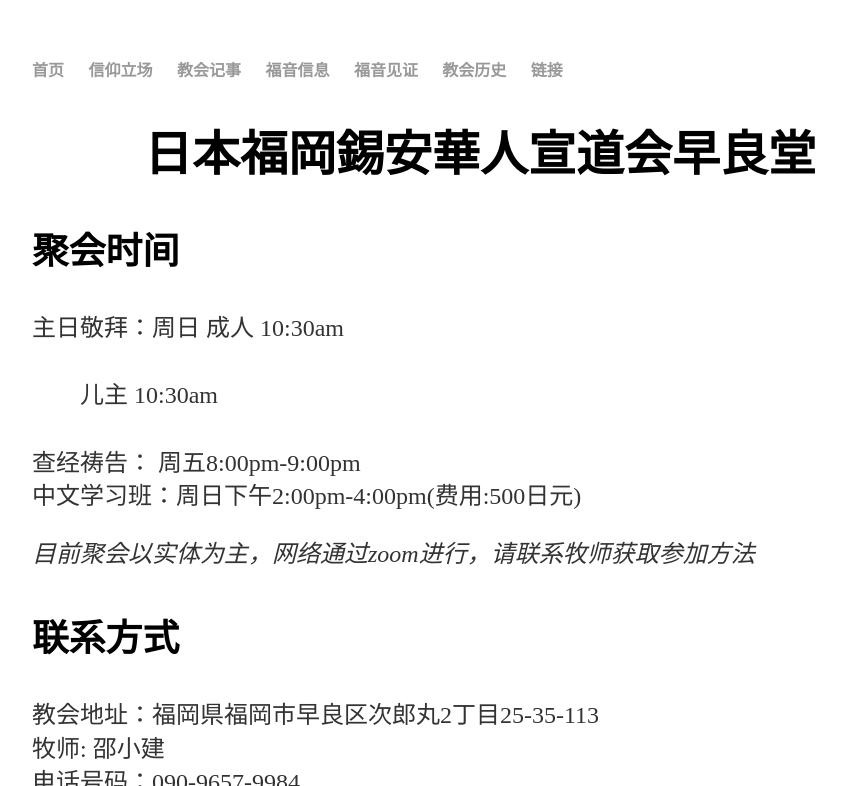
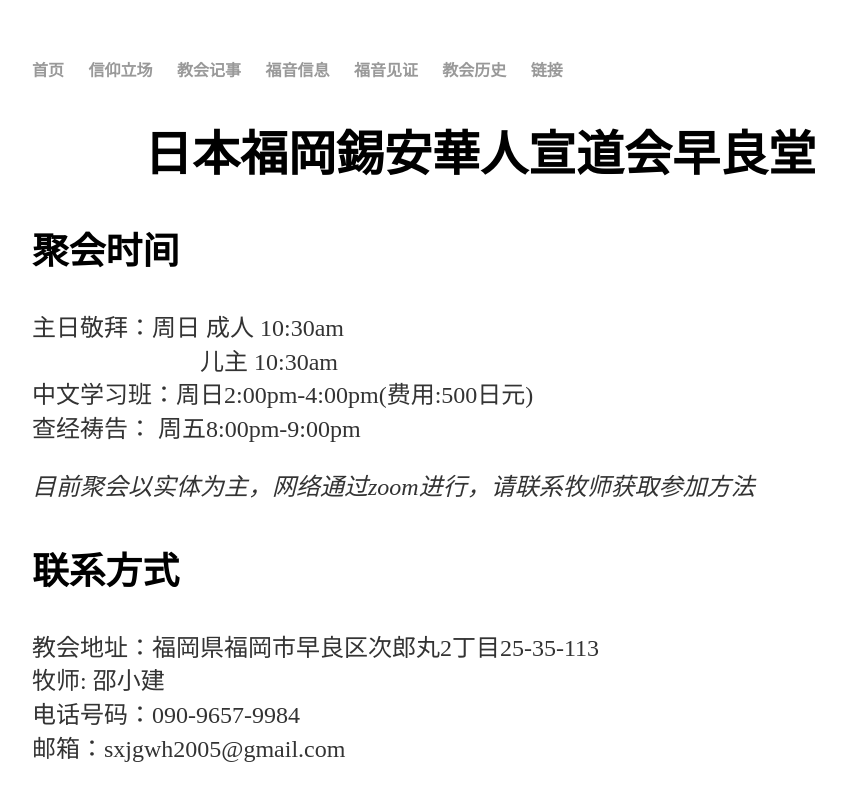
Before and after one commit to fukuokachinesechurch/fukuoka-cmujp-church, a Jekyll site: the page built from index.md, in a window 1280 px wide, cut to the strip 0-786 px from the top of the page. Shown: the whole strip, without its empty margins (160-1006 px from the left). Built offline with Jekyll 4.4.1, drawn with Linux system fonts in a browser that asks for light colours.

Commit message:
主页更新 (#3)
* 启示录更新 (#1)

* 中文学习班 圣经学习

中文学习班 圣经学习

* 主页订正

主页订正

```diff
--- a/index.md
+++ b/index.md
@@ -13,10 +13,13 @@ layout: default
 
 <h3>聚会时间</h3>
 
-主日敬拜：周日&nbsp;成人 10:30am <br>
-&nbsp;&nbsp;&nbsp;&nbsp;&nbsp;&nbsp;&nbsp;&nbsp;儿主  10:30am <br>
-查经祷告：  周五8:00pm-9:00pm <br>
-中文学习班：周日下午2:00pm-4:00pm(费用:500日元)
+主日敬拜：周日&nbsp;成人 10:30am
+<br>
+&emsp;&emsp;&emsp;&emsp;&emsp;&emsp;&emsp;儿主&nbsp;10:30am
+<br>
+中文学习班：周日2:00pm-4:00pm(费用:500日元)
+<br>
+查经祷告：  周五8:00pm-9:00pm
 
 *目前聚会以实体为主，网络通过zoom进行，请联系牧师获取参加方法*
 
```
